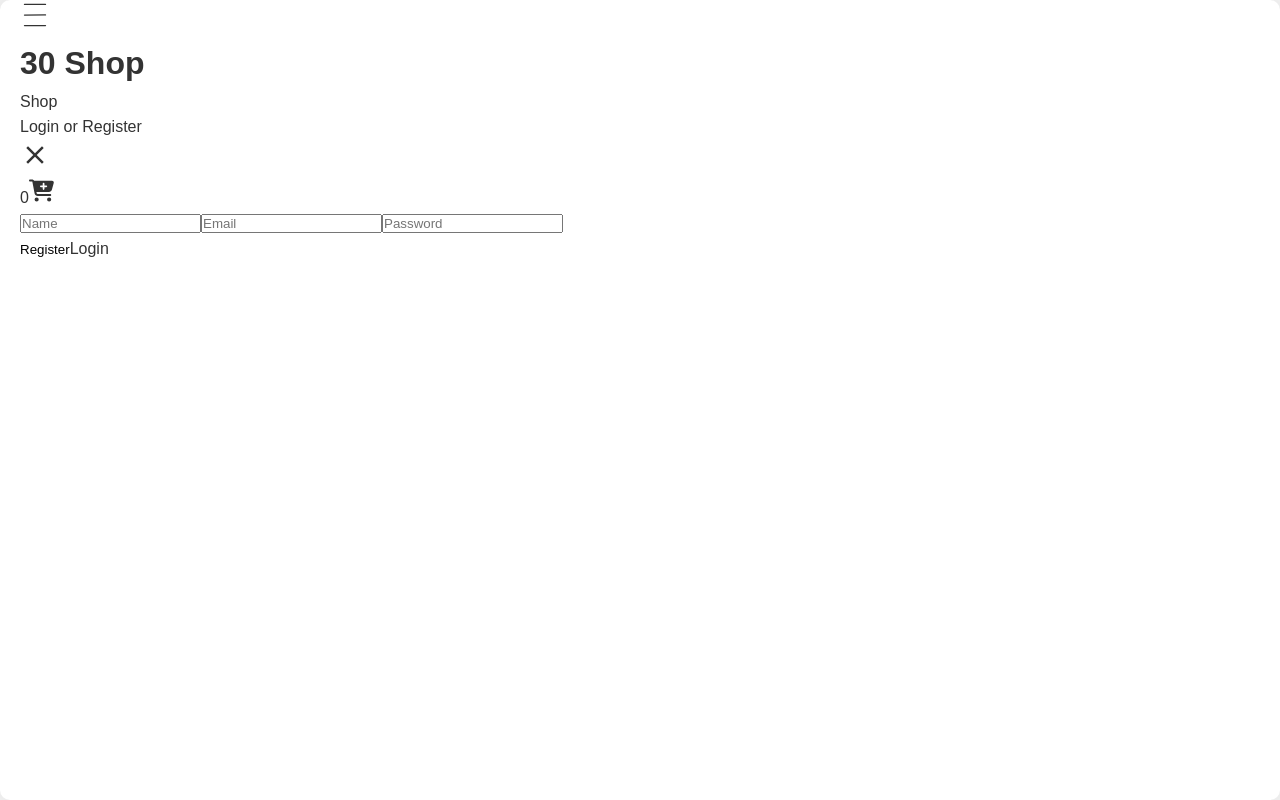
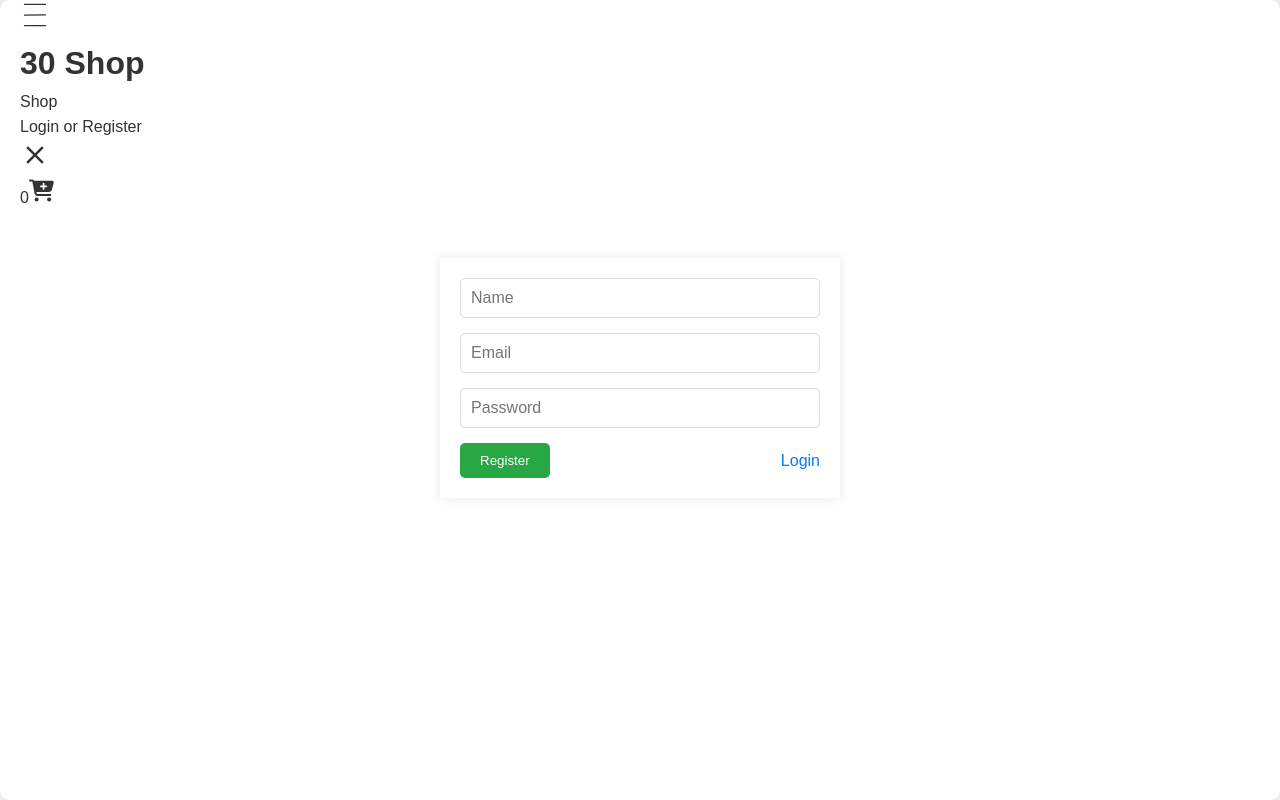
Before and after one commit to pranavv444/e-commercefullstackapps, a React (Create React App) app in the folder client/: page /register in a window 1280 px wide. Built offline with nearby package versions, Linux system fonts and the light colour scheme; no server answers.

Commit message:
updated css

```diff
--- a/client/src/components/mainpages/login/Login.css
+++ b/client/src/components/mainpages/login/Login.css
@@ -10,9 +10,9 @@ body {
     background-color: #f4f4f4;
     margin: 0;
     padding: 0;
-    display: flex;
-    justify-content: center;
-    align-items: center;
+    /* display: flex;
+    justify-content: center; */
+    /* align-items: center; */
     height: 100vh;
 }
 
--- a/client/src/components/mainpages/login/Login.js
+++ b/client/src/components/mainpages/login/Login.js
@@ -1,7 +1,7 @@
 import React, { useState } from 'react';
 import { Link } from 'react-router-dom';
 import axios from 'axios';
-// import './Login.css' // Import the CSS file
+import './Login.css' // Import the CSS file
 
 const Login = () => {
   const [user, setUser] = useState({
@@ -27,6 +27,10 @@ const Login = () => {
   };
 
   return (
+    <>
+  <div className="container-90 center m-top">
+
+
     <div className='login-page'>
       <form onSubmit={loginSubmit}>
         <input
@@ -51,6 +55,8 @@ const Login = () => {
         </div>
       </form>
     </div>
+    </div>
+    </>
   );
 };
 
--- a/client/src/components/mainpages/login/Register.css
+++ b/client/src/components/mainpages/login/Register.css
@@ -1,4 +1,4 @@
-body {
+/* body {
     font-family: 'Arial', sans-serif;
     background-color: #f4f4f4;
     margin: 0;
@@ -7,7 +7,7 @@ body {
     justify-content: center;
     align-items: center;
     height: 100vh;
-}
+} */
 
 .register-page {
   width: 100%;
@@ -15,9 +15,14 @@ body {
   padding: 20px;
   background: #fff;
   box-shadow: 0 0 10px rgba(0, 0, 0, 0.1);
-    border-radius: 10px;
+
 }
-
+.h-full{
+    height: 100%;
+}
+.m-top{
+    margin-top: 3rem;
+}
 .register-page form {
   display: flex;
   flex-direction: column;
--- a/client/src/components/mainpages/login/Register.js
+++ b/client/src/components/mainpages/login/Register.js
@@ -1,7 +1,7 @@
 import React, { useState } from "react";
 import { Link } from "react-router-dom";
 import axios from "axios";
-// import "./Register.css"; // Import the CSS file
+import "./Register.css"; // Import the CSS file
 
 const Register = () => {
   const [user, setUser] = useState({
@@ -28,6 +28,11 @@ const Register = () => {
   };
 
   return (
+    <>
+
+  <div className="container-90 center m-top" >
+
+
     <div className="register-page">
       <form onSubmit={registerSubmit}>
         <input
@@ -60,6 +65,8 @@ const Register = () => {
         </div>
       </form>
     </div>
+    </div>
+    </>
   );
 };
 
--- a/client/src/index.css
+++ b/client/src/index.css
@@ -6,12 +6,29 @@
 }
 
 body {
-    font-family: 'Helvetica Neue', Arial, sans-serif; /* Clean, modern font */
+  font-family: "Helvetica Neue", Arial, sans-serif; /* Clean, modern font */
   background-color: #f7f7f7; /* Light, neutral background */
   color: #333; /* Standard text color for readability */
   line-height: 1.6; /* Improved text readability */
 }
 
+.container-90 {
+  width: 90%;
+  margin: auto;
+}
+.center{
+    display: flex;
+    justify-content: center;
+    align-items: center;
+}
+.container-80 {
+  width: 80%;
+  margin: auto;
+}
+.container-85 {
+  width: 85%;
+  margin: auto;
+}
 a {
   text-decoration: none;
   color: inherit; /* Inherit color to avoid default blue */
@@ -22,7 +39,8 @@ a:hover {
   color: #ff6b6b;
 }
 
-ul, li {
+ul,
+li {
   list-style: none;
 }
 
@@ -52,8 +70,8 @@ button:hover {
 
 /* Import Component Styles */
 @import url("./components/headers/header.css");
-@import url('./components/mainpages/products/Products.css');
-@import url('./components/mainpages/utils/DetailProduct/detailProduct.css');
+@import url("./components/mainpages/products/Products.css");
+@import url("./components/mainpages/utils/DetailProduct/detailProduct.css");
 
 /* Media Queries for Responsiveness */
 @media (max-width: 768px) {
```
Lines whose indentation alone changed are shown as unchanged.
